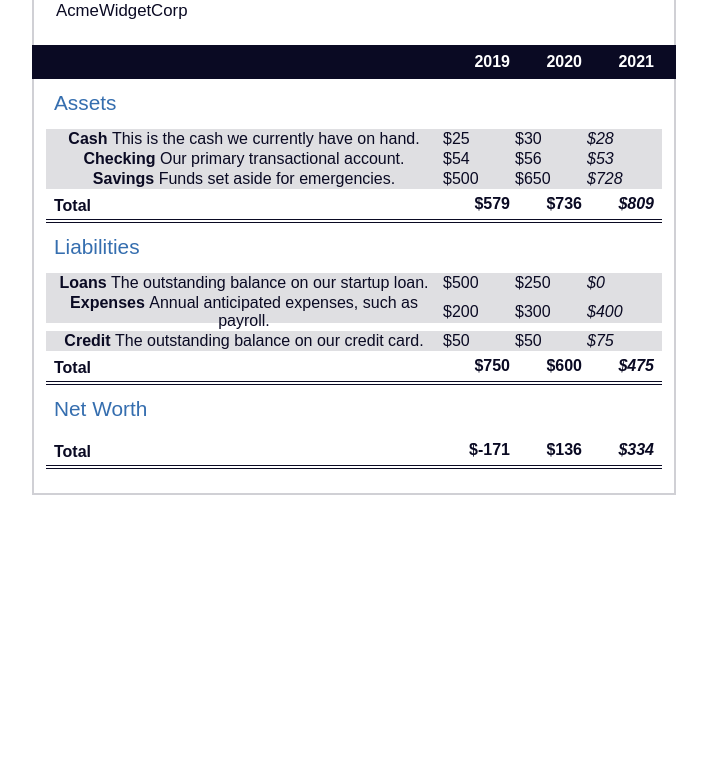
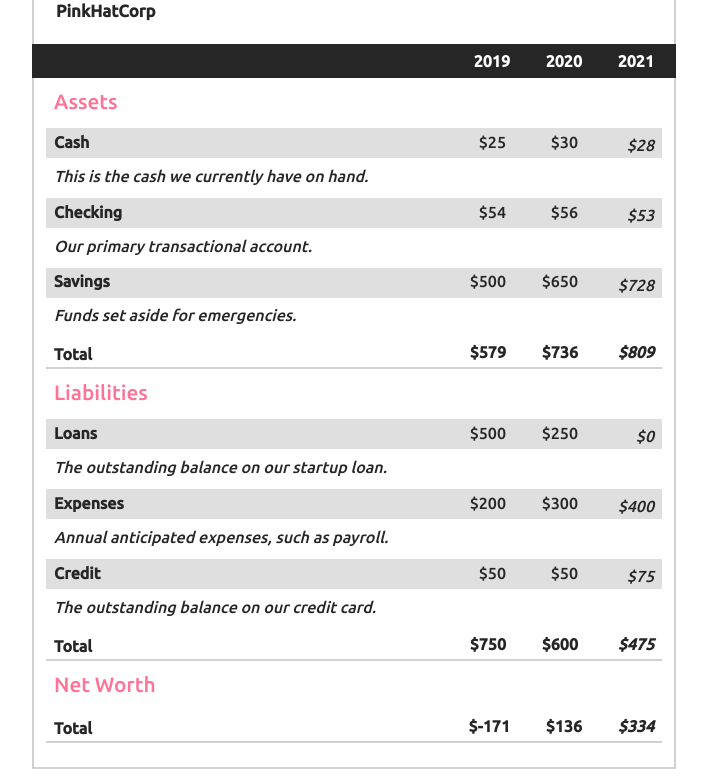
Before and after one commit to Azriel1909/BALANCE-PINK-SHEET, a plain HTML site: page index.html in a window 1280 px wide. Shown: the part 82-859 px from the top of the page, without its empty margins (286-993 px from the left). Before the commit the page ends 800 px from the top, so only its background shows below. Drawn offline with Linux system fonts and the light colour scheme.

Commit message:
100% completed - Design completed

```diff
--- a/index.html
+++ b/index.html
@@ -5,13 +5,17 @@
     <meta name="viewport" content="width=device-width, initial-scale=1.0">
     <title>Balance Sheet</title>
     <link rel="stylesheet" href="./styles.css">
+    <!-- Fonts -->
+    <link rel="preconnect" href="https://fonts.googleapis.com">
+    <link rel="preconnect" href="https://fonts.gstatic.com" crossorigin>
+    <link href="https://fonts.googleapis.com/css2?family=Ubuntu:wght@300;500&display=swap" rel="stylesheet">
   </head>
   <body>
     <main>
       <section>
         <h1>
           <span class="flex">
-            <span>AcmeWidgetCorp</span>
+            <span>PinkHatCorp</span>
             <span>Balance Sheet</span>
           </span>
         </h1>
--- a/styles.css
+++ b/styles.css
@@ -1,3 +1,17 @@
+:root {
+  /*Font family*/
+  --ff-ubuntu:'Ubuntu', sans-serif;;
+  --fw-regular: 300;
+  --fw-bold: 900;
+  /*Coloured boxes*/
+  --color-Light:white;
+  --color-Border:#d0d0d5;
+  --color-Border-Light:#dfdfdf;
+  --color-Dark:rgb(38, 38, 38);
+  --color-Accent:rgb(255, 115, 150);
+  --color-Accent-Light:rgb(254, 173, 193);
+}
+
 span[class~="sr-only"] {
   border: 0 !important;
   clip: rect(1px, 1px, 1px, 1px) !important;
@@ -17,8 +31,8 @@ html {
 }
 
 body {
-  font-family: sans-serif;
-  color: #0a0a23;
+  font-family: var(--ff-ubuntu);
+  color: var(--color-Dark);
 }
 
 h1 {
@@ -44,7 +58,7 @@ h1 .flex span:last-of-type {
 section {
   max-width: 40rem;
   margin: 0 auto;
-  border: 2px solid #d0d0d5;
+  border: 2px solid var(--color-Border);
 }
 
 #years {
@@ -52,8 +66,8 @@ section {
   justify-content: flex-end;
   position: sticky;
   top: 0;
-  background: #0a0a23;
-  color: #fff;
+  background: var(--color-Dark);
+  color: var(--color-Light);
   z-index: 999;
   padding: 0.5rem calc(1.25rem + 2px) 0.5rem 0;
   margin: 0 -2px;
@@ -69,10 +83,6 @@ section {
   padding: 0 0.75rem 1.5rem 0.75rem;
 }
 
-span {
-  font-weight: normal;
-}
-
 table {
   border-collapse: collapse;
   border: 0;
@@ -82,7 +92,7 @@ table {
 }
 
 table caption {
-  color: #356eaf;
+  color: var(--color-Accent);
   font-size: 1.3em;
   font-weight: normal;
   position: absolute;
@@ -101,7 +111,7 @@ tbody th {
 }
 
 tr[class="total"] {
-  border-bottom: 4px double #0a0a23;
+  border-bottom: 2px solid var(--color-Border);
   font-weight: bold;
 }
 
@@ -120,7 +130,7 @@ tr.total td:nth-of-type(3) {
 }
 
 tr.total:hover {
-  background-color: #99c9ff;
+  background-color: var(--color-Accent-Light);
 }
 
 td.current {
@@ -128,5 +138,29 @@ td.current {
 }
 
 tr.data {
-  background-image: linear-gradient(to bottom, #dfdfe2 1.845rem, white 1.845rem);
+  background-image: linear-gradient(to bottom, var(--color-Border-Light) 1.845rem, var(--color-Light) 1.845rem);
 }
+
+tr.data th {
+  text-align: left;
+  padding-top: 0.3rem;
+  padding-left: 0.5rem;
+}
+
+tr.data th .description {
+  display: block;
+  font-weight: normal;
+  font-style: italic;
+  padding: 1rem 0 0.75rem;
+  margin-right: -13.5rem;
+}
+
+tr.data td {
+  vertical-align: top;
+  padding: 0.3rem 0.25rem 0;
+  text-align: right;
+}
+
+tr.data td:last-of-type {
+  padding: 0.5rem;
+}
```
